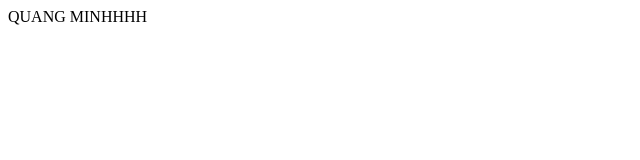
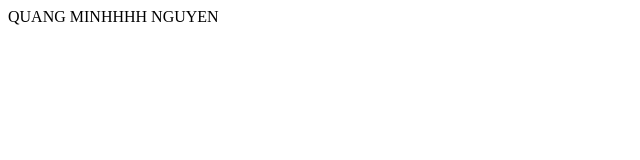
Before and after one commit to nmquang21/CI-CD_Pipeline, a plain HTML site: page index.html in a window 1280 px wide. Shown: the whole page, without its empty margins (0-640 px from the left). Drawn offline with Linux system fonts and the light colour scheme.

Commit message:
update index file

```diff
--- a/index.html
+++ b/index.html
@@ -7,6 +7,6 @@
     <title>Document</title>
 </head>
 <body>
-    <div>QUANG MINHHHH</div>
+    <div>QUANG MINHHHH NGUYEN</div>
 </body>
 </html>
```
